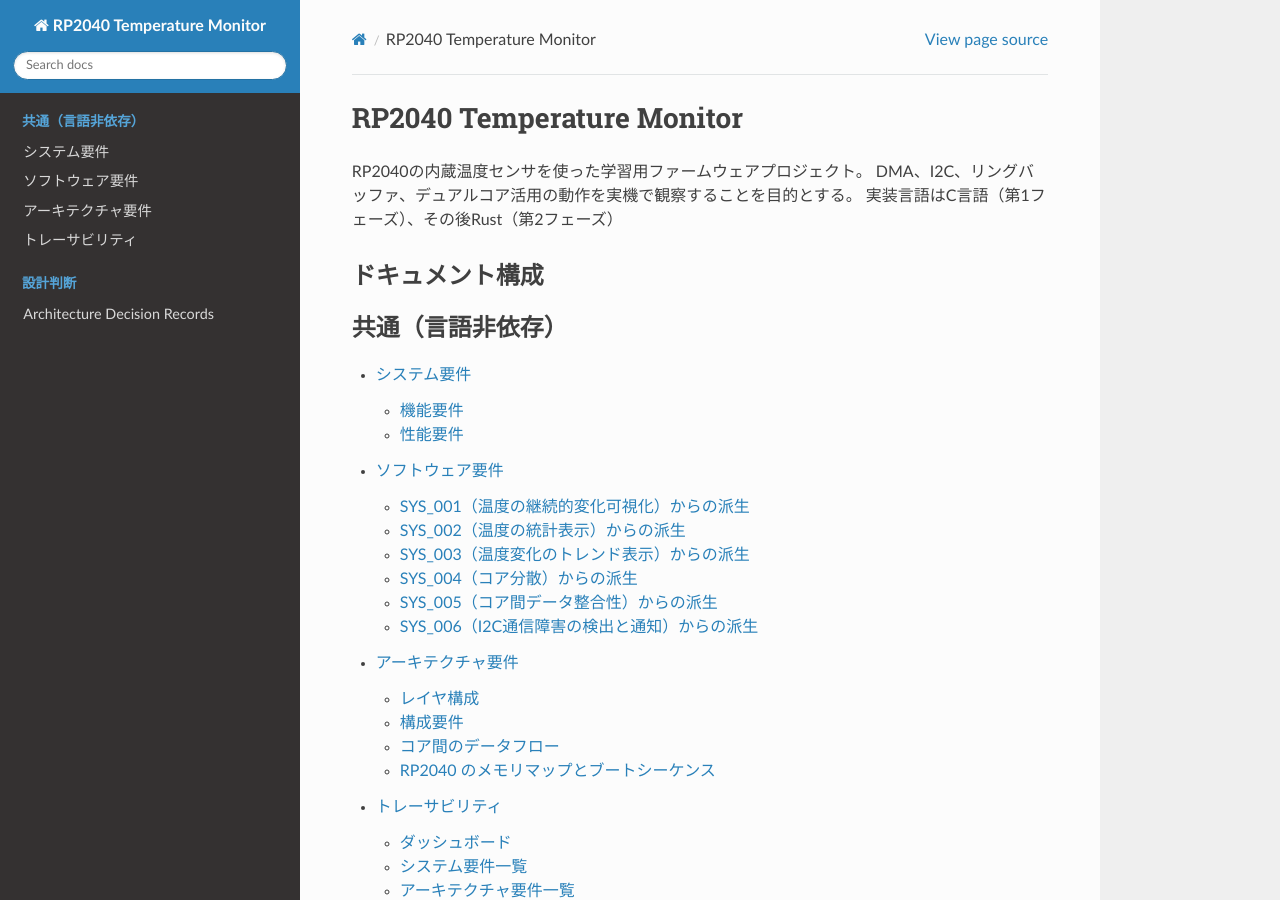
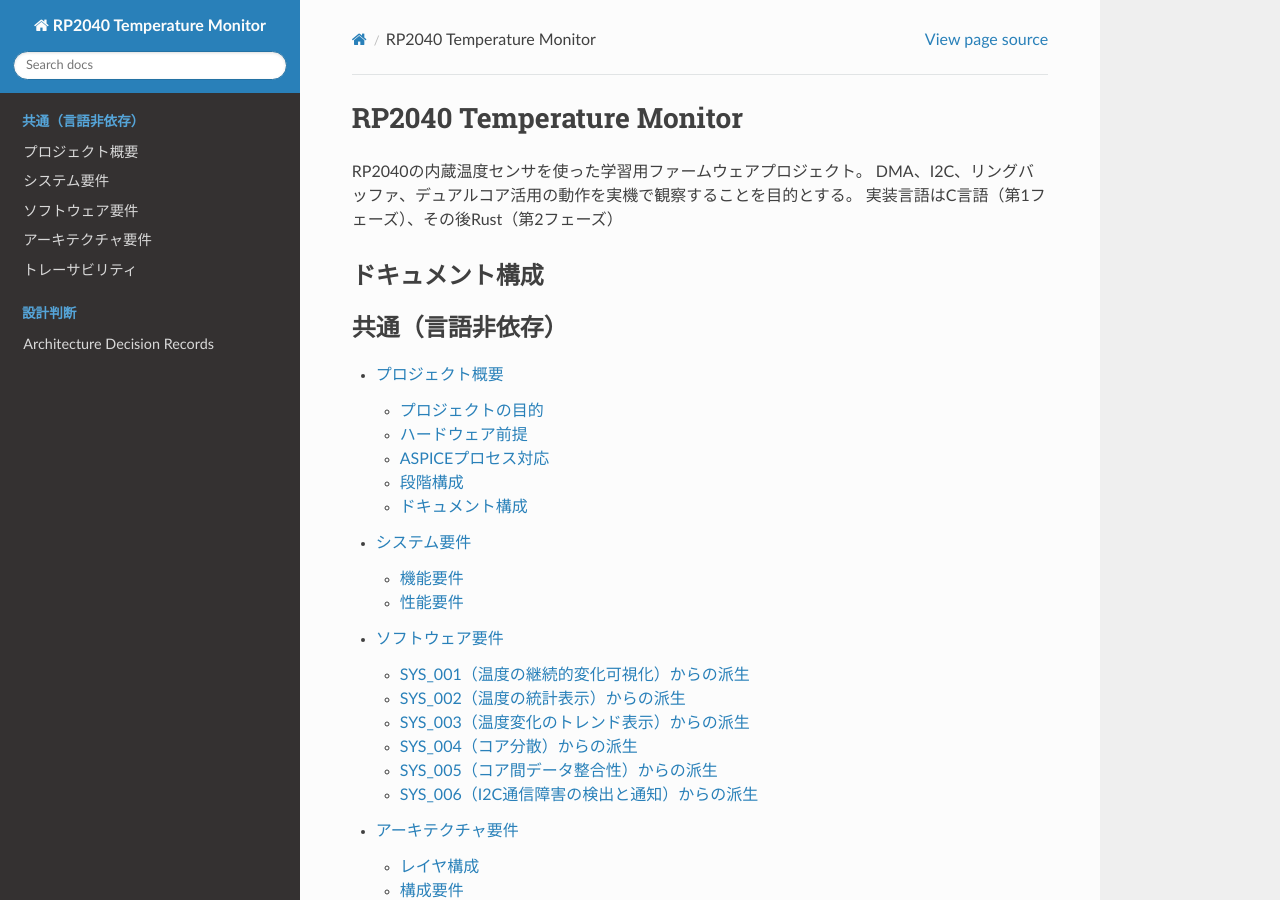
Before and after one commit to harukikiya/rp2040-temp-monitor, a Sphinx documentation site: the page built from docs/index.md, in a window 1280 px wide and 900 px high. Built offline with Sphinx 7.4.7 and the Read the Docs theme 3.1.0, drawn with Linux system fonts in a browser that asks for light colours; some of the changed lines change nothing that is shown.

Commit message:
docs: 00_overview.md を新規作成（プロジェクト概要、ASPICE対応） (#5)

```diff
--- /dev/null
+++ b/docs/common/00_overview.md
@@ -0,0 +1,85 @@
+# プロジェクト概要
+
+> **位置づけ**：本ドキュメントは本プロジェクト全体の概要と、ASPICEプロセス対応の方針を示す。
+> 各設計文書を読む前に、まず本ドキュメントを読むことを推奨する。
+
+## プロジェクトの目的
+
+RP2040の内蔵温度センサを使った学習用ファームウェアプロジェクト。
+DMA、I2C、リングバッファ、デュアルコア活用の動作を実機で観察することを目的とする。
+実装言語はC言語（第1フェーズ）、その後Rust（第2フェーズ）。
+
+## ハードウェア前提
+
+本プロジェクトは以下のハードウェア構成を前提とする：
+
+- **MCU**：Raspberry Pi Pico（RP2040、Cortex-M0+ デュアルコア、264KB SRAM、外付け 2MB QAPIフラッシュ W25Q16JV）
+- **温度センサ**: RP2040 内蔵温度センサ(ADC4 経由)
+- **表示**：I2C接続のLCD1602（16文字×2文字 LCD）
+- **状態表示**：オンボード LED（GPIO 25）
+- **書き込み**：USBマスストレージモード経由でUF2ファイル
+
+## ASPICEプロセス対応
+
+本プロジェクトはASPICE V字モデルに準拠したプロセスで進める。
+
+| プロセス | 内容 | 本プロジェクトでの対応 |
+| ------- | --- | ------------------- |
+| SYS.2 | システム要件分析 | `10_system_requirements.md` |
+| SYS.3 | システムアーキテクチャ設計 | **省略**（ハードウェア構成は前提として本文書に記載） |
+| SWE.1 | ソフトウェア要件分析 | `20_software_requirements.md` |
+| SWE.2.1 | ソフトウェアアーキテクチャ設計 | `30_archtecture.md` |
+| SWE.2.2 | コンポーネント設計 | `40_component_design.md` （段階2.5-2 で作成予定） |
+| SWE.3.1 | ソフトウェア詳細設計 | `50_detailed_design.md` （段階2.5-3 で作成予定、Doxygen 補完） |
+| SWE.3.2 | 実装 | 段階3 |
+| SWE.4 | ユニットテスト | 段階4-1 |
+| SWE.5.2 | コンポーネントテスト | 段階4-2 |
+| SWE.5.1 | 統合テスト | 段階4-3 |
+| SWE.6 | 受け入れテスト | 段階4-4 |
+
+### SYS.3 を省略する判断
+
+本プロジェクトはハードウェアが既に決まっており（Raspberry Pi Pico）、ハードウェアとソフトウェアの分担を改めて設計する必要がない。
+ハードウェア構成は上記「ハードウェア前提」セクションで明文化することで、SYS.3の文書化は省略する。
+
+将来、ハードウェアの選択肢が複数になる場合（例：RP2350への移植検討）では、SYS.3として別文書を起こす可能性がある。
+
+### テスト設計のタイミング
+
+ASPICE V字モデルに従い、設計の各段階で対応するテストもペアで設計する：
+
+- SWE.2.1（アーキテクチャ設計） → 統合テスト設計
+- SWE.2.2（コンポーネント設計） → コンポーネントテスト設計
+- SWE.3.1（詳細設計） → ユニットテスト設計
+
+これらのテスト設計文書は段階2.5で作成し、段階4でテストを実施する。
+
+## 段階構成
+
+本プロジェクトは以下の段階で進める：
+
+- 段階1：要件分析（SYS.2、SWE.1）
+- 段階2：ベアメタル基盤構築（チュートリアル位置づけ）
+- 段階2.5：設計フェーズ（SWE.2.1 ~ SWE.3.1）
+- 段階3：実装フェーズ（SWE.3.2）
+- 段階4：テスト実装フェーズ（SWE.4 ~ SWE.6）
+- 段階5~9：Rust移植
+- 段階10：言語比較ドキュメント
+
+進捗状況の詳細は [README.md](https://github.com/harukikiya/rp2040-temp-monitor/blob/master/README.md) を参照。
+
+## ドキュメント構成
+
+本プロジェクトの設計ドキュメントは ASPICE プロセス順に整理されている：
+
+- `00_overview.md`：本ドキュメント（プロジェクト全体概要）
+- `10_system_requirements.md`：システム要件（SYS.2）
+- `20_software_requirements.md`：ソフトウェア要件（SWE.1）
+- `30_architecture.md`：ソフトウェアアーキテクチャ（SWE.2.1）
+- `40_component_design.md`：コンポーネント設計（SWE.2.2、段階2.5-2で作成予定）
+- `50_detailed_design.md`：詳細設計（SWE.3.1、段階2.5-3で作成予定）
+- `60_integration_test_design.md`：統合テスト設計（段階2.5-1で作成予定）
+- `70_component_test_design.md`：コンポーネントテスト設計（段階2.5-2で作成予定）
+- `80_unit_test_design.md`：ユニットテスト設計（段階2.5-3で作成予定）
+- `99_traceability.md`：トレーサビリティマトリクス
+- `adr/`：Architecture Decision Records（設計判断の記録）
--- a/docs/index.md
+++ b/docs/index.md
@@ -10,6 +10,7 @@
 :maxdepth: 2
 :caption: 共通（言語非依存）
 
+common/00_overview
 common/10_system_requirements
 common/20_software_requirements
 common/30_architecture
```
